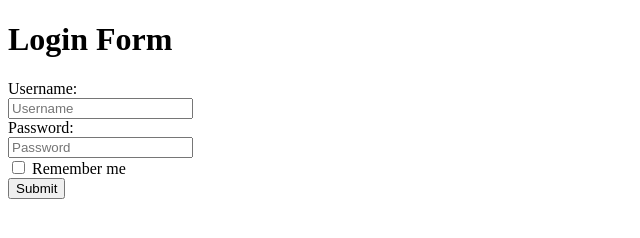
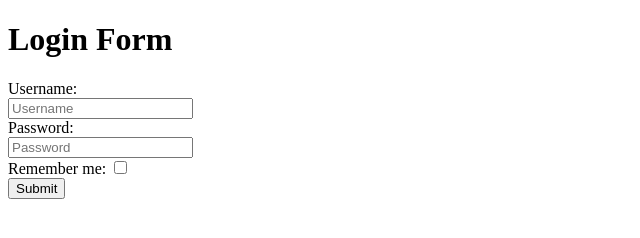
Before and after one commit to acciojob/remember-me-login-form-888Saint, a website: page main.html in a window 1280 px wide. Shown: the full height of the page, 0-640 px from the left. Drawn offline with Linux system fonts and the light colour scheme.

Commit message:
created a submission

```diff
--- a/main.html
+++ b/main.html
@@ -23,10 +23,8 @@
         required
       /><br />
 
-      <label for="checkbox">
-        <input type="checkbox" id="checkbox" />
-        Remember me
-      </label><br />
+      <label for="checkbox">Remember me:</label>
+      <input type="checkbox" id="checkbox" /><br />
 
       <input type="submit" id="submit" value="Submit" />
     </form>
```
